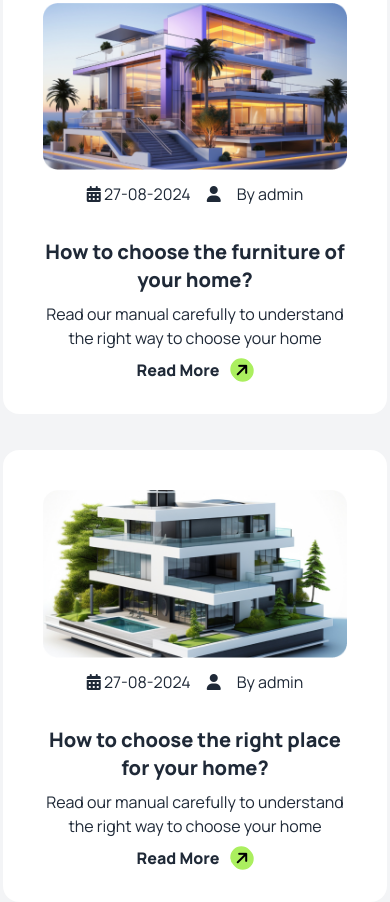
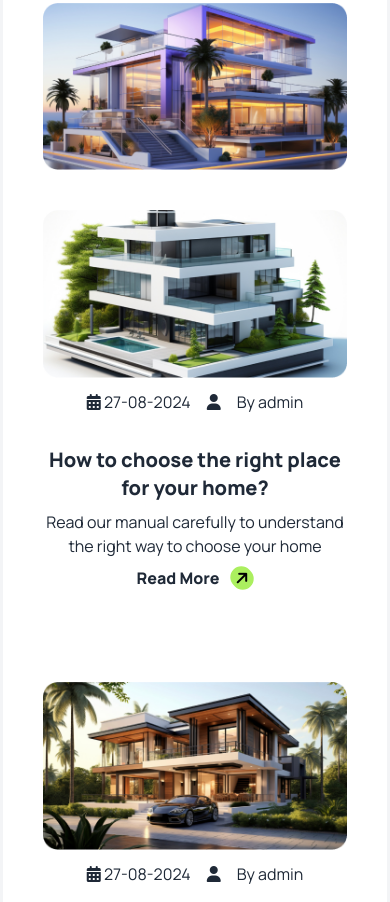
Before and after one commit to zohir26/rental-service, a plain HTML site: page index.html in a window 390 px wide. Shown: the part 6762-7664 px from the top of the page. Drawn offline with nearby package versions, Linux system fonts and the light colour scheme.

Commit message:
responsive footer section

```diff
--- a/index.html
+++ b/index.html
@@ -513,18 +513,7 @@
           </figure>
 
           <!-- inline icon section-->
-          <p class="flex mx-auto gap-4 mt-3">
-            <span><i class="fa fa-calendar" aria-hidden="true"></i> 27-08-2024</span> <span> <i class="fa fa-user" aria-hidden="true"></i> </span> By admin
-          </p>
-          <!-- inline icon finish-->
-          <div class="card-body items-center text-center">
-            <h2 class="card-title font-extrabold">How to choose the furniture of your home?</h2>
-            <p>Read our manual carefully to understand the right way to choose your home</p>
-            <div class="card-actions">
-              <button class="font-extrabold flex gap-3">Read More <i class="fa-solid fa-arrow-right bg-btn-primary text-black rounded-3xl p-1 -rotate-45 "></i></button>
-            </div>
-          </div>
-        </div>
+
 
         <!-- child div 2-->
 
@@ -624,7 +613,16 @@
 <!-- footer part -->
 <footer class="footer footer-center bg-[#1C1C1C] text-stone-300 p-10">
 
+  <aside>
+    <!-- logo part-->
+    <a class="btn btn-ghost text-4xl lg:text-xl font-extrabold mb-3"> <i class="fa-solid fa-arrow-right -rotate-45 bg-btn-primary rounded-3xl p-2 text-black"></i> Renterio</a>
+   <!-- text part-->
+  <p class="font-light text-2xl lg:text-lg ">
+    We work by following the most modern design and <br> architecture to pleasure your mind and budget.
 
+  </p>
+
+</aside>
 
   <nav>
 
```
